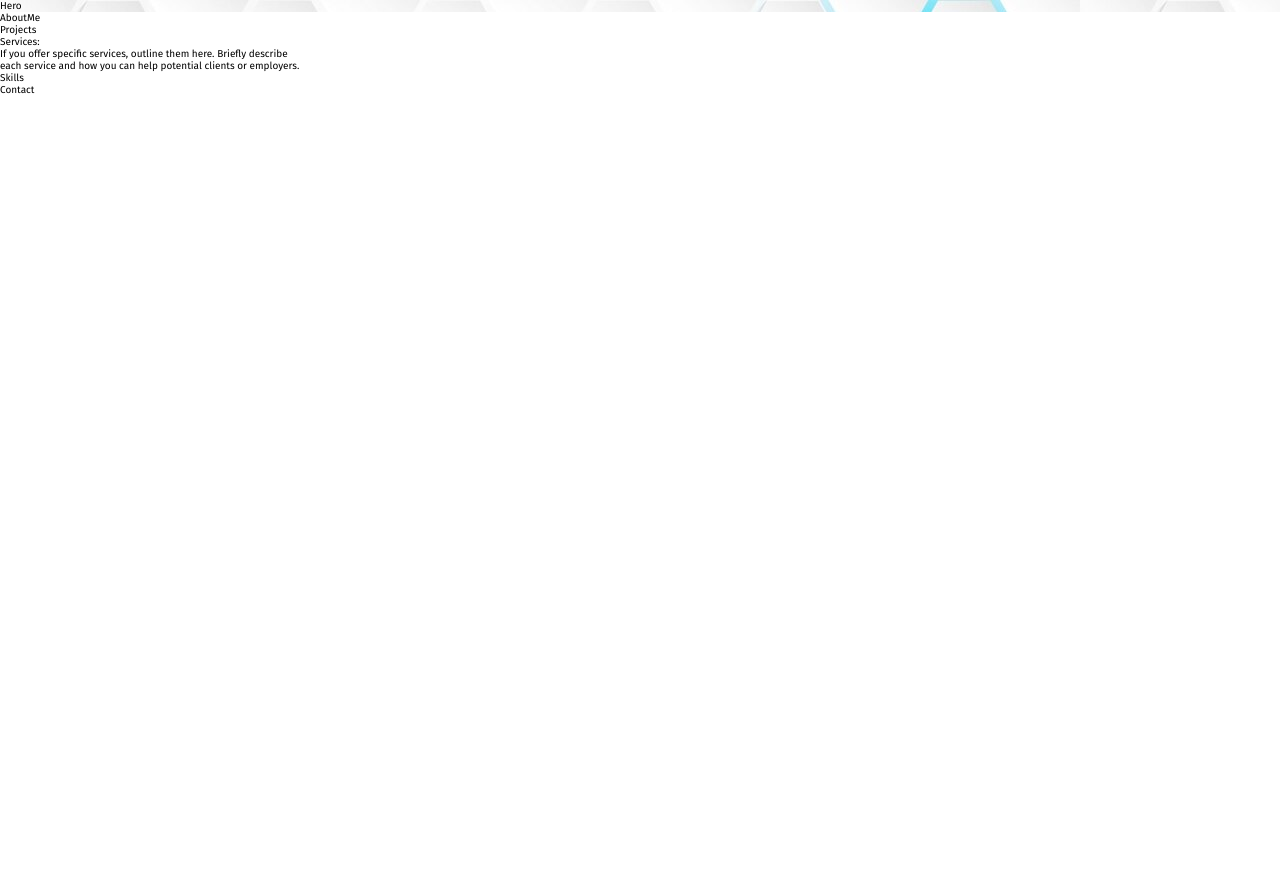
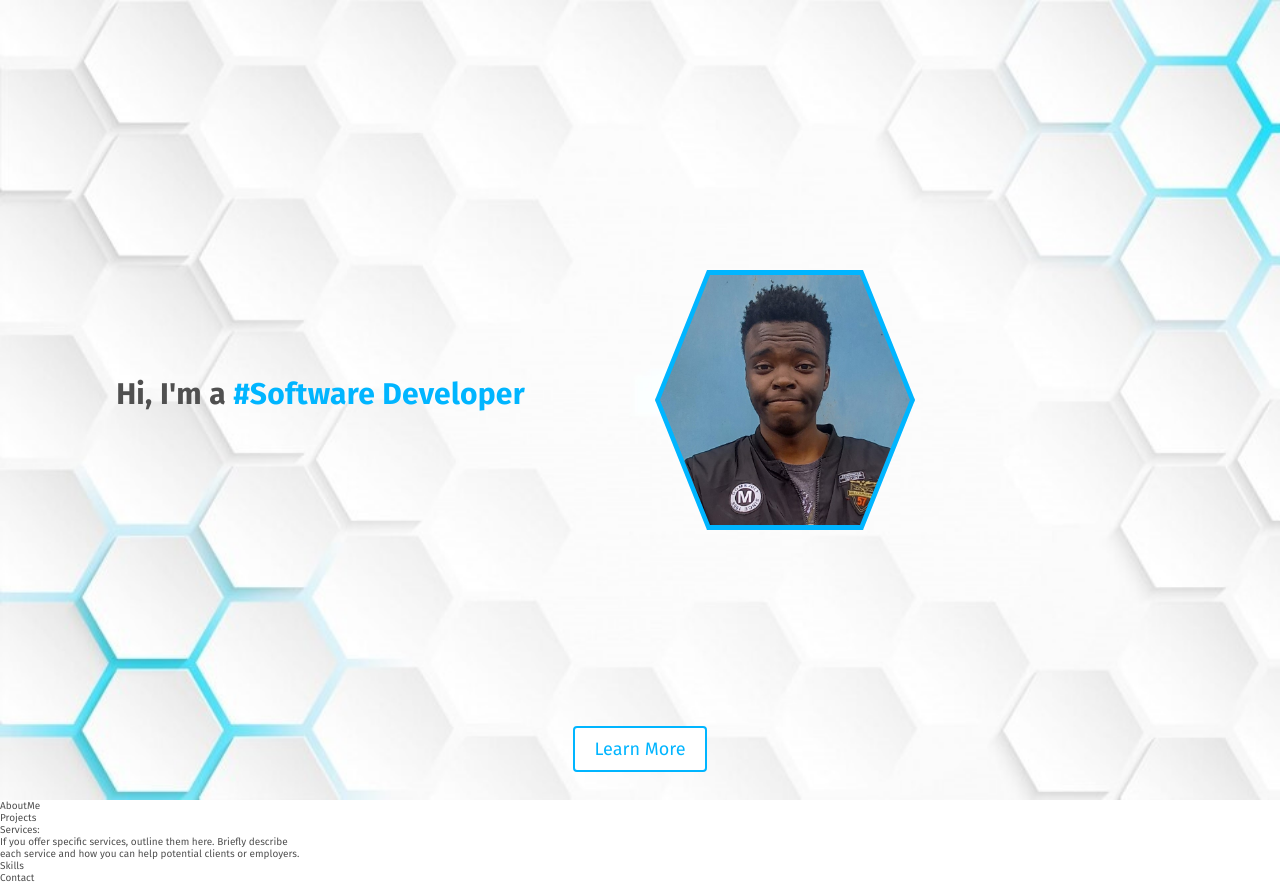
Before and after one commit to BrianKiarieMwaniki/portfolio, a React (Create React App) app: page / in a window 1280 px wide. Before the commit the page ends 800 px from the top, so only its background shows below. Built offline with nearby package versions, Linux system fonts and the light colour scheme.

Commit message:
updated portfolio hero section

```diff
--- a/src/assets/images/index.ts
+++ b/src/assets/images/index.ts
@@ -1,5 +1,4 @@
-import hero_bg from './hero-background.jpg'
+import hero_bg from "./hero-background.jpg";
+import heroDp from "./hero-dp.jpg";
 
-export {
-    hero_bg
-}
+export { hero_bg, heroDp };
--- a/src/assets/sass/_animations.scss
+++ b/src/assets/sass/_animations.scss
@@ -0,0 +1,4 @@
+@keyframes blink {
+  0%, 100% { opacity: 1; }
+  50% { opacity: 0; }
+}
--- a/src/assets/sass/_base.scss
+++ b/src/assets/sass/_base.scss
@@ -23,6 +23,7 @@ html {
 
 body{
     font-family: 'Fira sans', sans-serif;
+    color: rgb(var(--font-color));
     margin:0;
     padding:0;
 }
--- a/src/assets/sass/_components.scss
+++ b/src/assets/sass/_components.scss
@@ -0,0 +1,79 @@
+.hero {
+  min-height: 100vh;
+  min-height: 100svh;
+  background-size: cover;
+  display: flex;
+  flex-wrap: wrap;
+  align-items: center;
+  justify-content: center;
+  gap: 4rem;
+  padding: 0 4rem;
+  overflow: hidden;
+  position: relative;
+
+  @media (max-width: 900px) {
+    width:100%;
+    flex-direction: column;
+    padding:2rem;
+  }
+  @media (max-width: 481px) {
+    padding:1rem;
+  }
+
+  & .heading {
+    flex: 1;
+    text-align: center;
+
+    @media (max-width: 900px) {
+      flex-grow: 0;
+      flex-shrink: 1;
+      white-space: normal;
+    }
+
+    &:after {
+      content: "|";
+      color: rgb(var(--color-primary));
+      transform-origin: center;
+      animation: blink 1s infinite;
+    }
+  }
+
+  &__img-container {
+    flex: 1;
+    display: flex;
+    align-items: center;
+    justify-content: flex-start;
+    @media (max-width: 900px) {
+      flex: 0 0 auto;
+    }
+    & .hexagon {
+      height: 25rem;
+      width: 25rem;
+    }
+  }
+
+  &__btn-container{
+    position: absolute;
+    display: inline-block;
+    text-align: center;
+    bottom: 0;
+    width:100%;
+    margin-top:auto;
+    padding-bottom: 4rem;
+
+    @media (max-width:900px) {
+        margin-top:4rem;
+    }
+  }
+
+  &__action-btn{
+    font-size: 1.8rem;
+    text-transform: none;
+    text-decoration: none;
+    color:rgb(var(--color-primary));
+    background-color: #fff;
+    padding:1rem 2rem;
+    border:2px solid rgb(var(--color-primary));
+    border-radius: 4px;
+  }
+}
--- a/src/assets/sass/_typography.scss
+++ b/src/assets/sass/_typography.scss
@@ -1,5 +1,5 @@
 .heading{
-    font-size:2rem;
+    font-size:3rem;
     font-weight: 700;
     letter-spacing: 0.025rem;
     white-space: nowrap;
--- /dev/null
+++ b/src/assets/sass/_utilities.scss
@@ -0,0 +1,62 @@
+.primary-color {
+  color: rgb(var(--color-primary));
+}
+
+.hexagon {
+  display: inline-block;
+  position: relative;
+  width: 100px; /* Adjust based on your image size */
+  height: 100px; /* Height to width ratio for a perfect hexagon (sqrt(3)/2 * 100%) */
+  background: orangedred; /* Background color for the border */
+  box-sizing: border-box;
+
+  &-inner {
+    position: absolute;
+    top: 0;
+    left: 0;
+    right: 0;
+    bottom: 0;
+    z-index:2;
+    clip-path: polygon(20% 0, 80% 0, 100% 50%, 80% 100%, 20% 100%, 0% 50%);
+    -webkit-clip-path: polygon(
+      20% 0,
+      80% 0,
+      100% 50%,
+      80% 100%,
+      20% 100%,
+      0% 50%
+    );
+
+    background: red; /* Adjust the background color to match your site's background for a seamless look */
+    display: flex;
+    justify-content: center;
+    align-items: center;
+
+    & img {
+      max-width: 100%;
+      height: auto;
+    }
+  }
+
+  /* Optional: Adjust the size of the border */
+  &::before {
+    content: "";
+    position: absolute;
+    top: -5px; /* Adjust the size of the border */
+    bottom: -5px; /* Adjust the size of the border */
+    left: -5px; /* Adjust the size of the border */
+    right: -5px; /* Adjust the size of the border */
+    background: rgb(var(--color-primary));
+    z-index: 1;
+    clip-path: polygon(20% 0, 80% 0, 100% 50%, 80% 100%, 20% 100%, 0% 50%);
+    -webkit-clip-path: polygon(
+      20% 0,
+      80% 0,
+      100% 50%,
+      80% 100%,
+      20% 100%,
+      0% 50%
+    );
+    box-shadow: 0 4px 6px rgba(0, 0, 0, 0.3);
+  }
+}
--- a/src/assets/sass/main.scss
+++ b/src/assets/sass/main.scss
@@ -4,3 +4,4 @@
 @import './layout';
 @import './typography';
 @import './animations';
+@import './utilities';
--- a/src/components/Hero.tsx
+++ b/src/components/Hero.tsx
@@ -1,14 +1,40 @@
-import React from 'react'
-import { hero_bg} from '../assets/images';
+import React, { FC } from "react";
+import { heroDp, hero_bg } from "../assets/images";
+import { useTypewriter } from "../hooks";
 
-type Props = {}
+type Props = {};
 
-const Hero = (props: Props) => {
+const Hero: FC = (props: Props) => {
+  const animatedText = useTypewriter({
+    data: [
+      "Software Developer",
+      "Front-end Developer",
+      "Back-end Developer",
+      "Creater",
+      "Programmer",
+    ],
+    typingSpeed: 300,
+    deletingSpeed: 300,
+    delayBetweenWords: 2500,
+  });
   return (
-    <section style={{backgroundImage:`url(${hero_bg})`}}>
-        Hero
+    <section className="hero" style={{ backgroundImage: `url(${hero_bg})` }}>
+      <h1 className="heading">
+        Hi, I'm a <span className="primary-color">#{animatedText}</span>{" "}
+      </h1>
+      <div className="hero__img-container">
+        <div className="hexagon">
+          <div className="hexagon-inner">
+            <img src={heroDp} alt="developer"/>
+          </div>
+        </div>
+      </div>
+
+      <div className="hero__btn-container">
+        <a href="#aboutme" className="hero__action-btn">Learn More</a>
+      </div>
     </section>
-  )
-}
+  );
+};
 
-export default Hero
+export default Hero;
--- /dev/null
+++ b/src/hooks/index.ts
@@ -0,0 +1,5 @@
+import {useTypewriter} from './useTypewriterProps';
+
+export{
+    useTypewriter
+};
--- /dev/null
+++ b/src/hooks/useTypewriterProps.ts
@@ -0,0 +1,58 @@
+import { useEffect, useState } from "react";
+
+type UseTypewriterProps = {
+  data: string[];
+  typingSpeed?: number;
+  deletingSpeed?: number;
+  delayBetweenWords?: number;
+};
+
+export const useTypewriter = ({
+  data,
+  typingSpeed = 150,
+  deletingSpeed = 150,
+  delayBetweenWords = 1500,
+}: UseTypewriterProps) => {
+  const [text, setText] = useState("");
+  const [currentIndex, setCurrentIndex] = useState(0);
+  const [isDeleting, setIsDeleting] = useState(false);
+
+  useEffect(() => {
+    const typingTimeout = setTimeout(
+      () => {
+        // Determine the current word based on currentIndex
+        const currentWord = data[currentIndex];
+
+        // Updatee the text based on whether we are typing or deleting
+        setText(
+          isDeleting
+            ? currentWord.slice(0, text.length - 1)
+            : currentWord.slice(0, text.length + 1)
+        );
+
+        // Determine whether to switch to deleting, move to the next word, or keep typing
+        if (!isDeleting && text === currentWord) {
+          //After finishing typing a word, wait a bit then start deleting
+          setTimeout(() => setIsDeleting(true), delayBetweenWords);
+        } else if (isDeleting && text === "") {
+          // After deleting, move to the next word or loop back to the start
+          setCurrentIndex((prevIndex) => (prevIndex + 1) % data.length);
+          setIsDeleting(false);
+        }
+      },
+      isDeleting ? deletingSpeed : typingSpeed
+    );
+
+    return () => clearTimeout(typingTimeout);
+  }, [
+    text,
+    currentIndex,
+    isDeleting,
+    data,
+    typingSpeed,
+    deletingSpeed,
+    delayBetweenWords,
+  ]);
+
+  return text;
+};
```
Also changed, not shown: src/assets/images/hero-dp.jpg (added).
